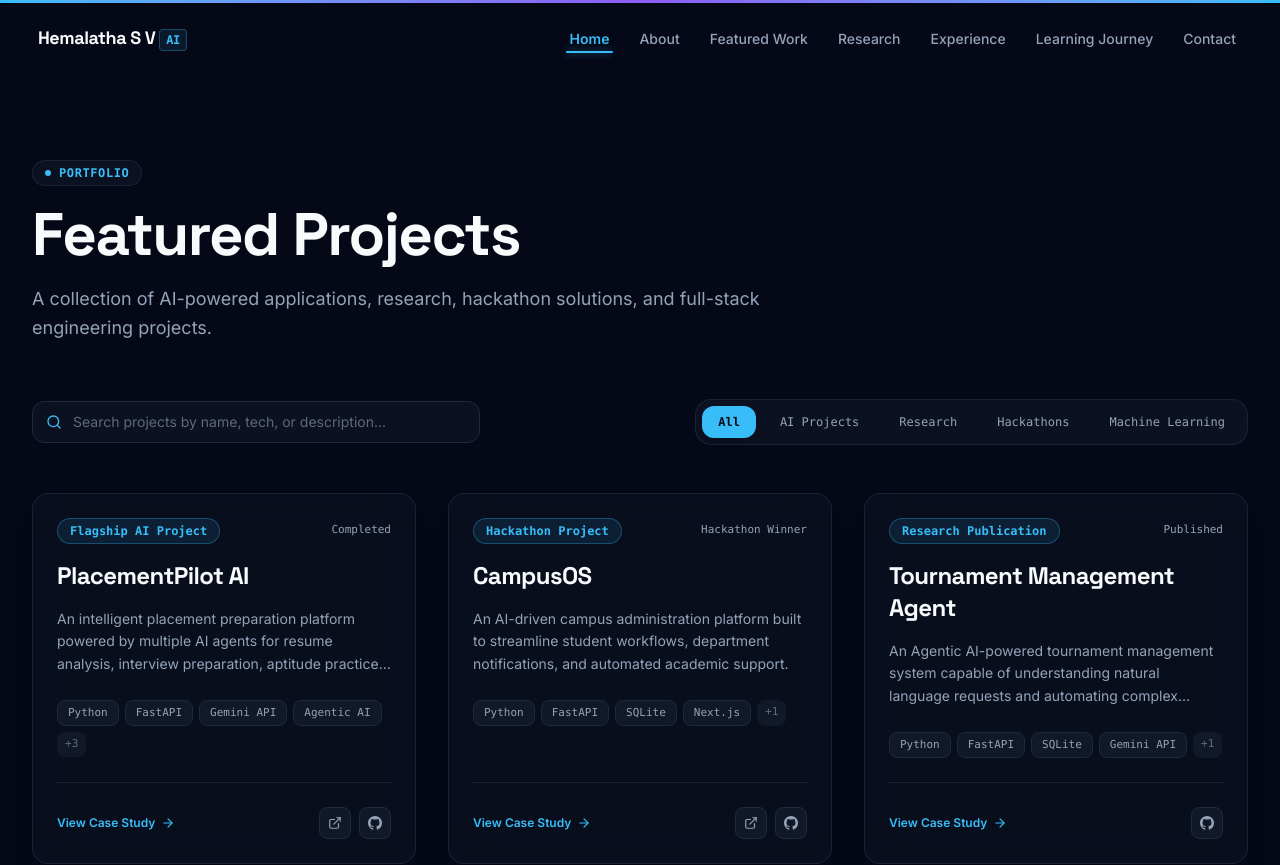
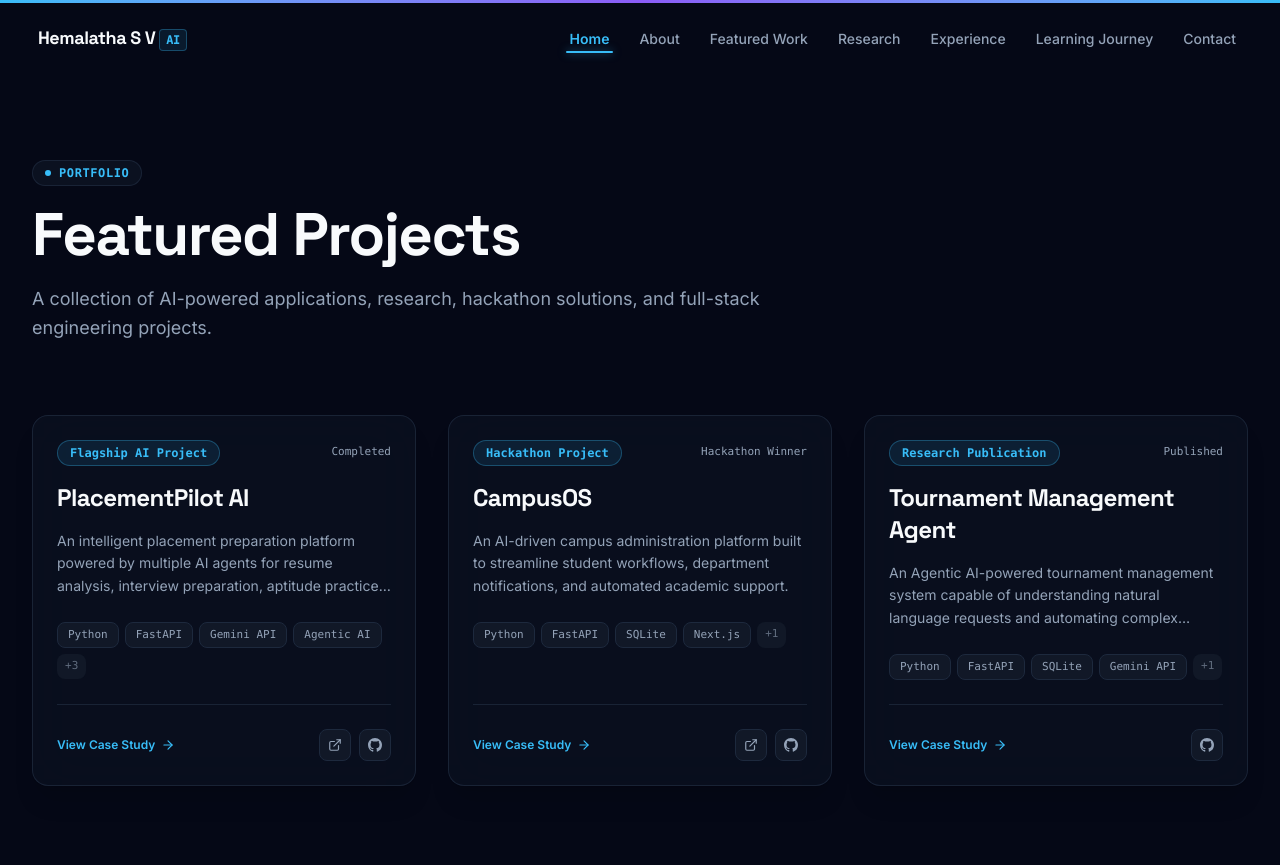
Before and after one commit to HemalathaSV/hemalatha-sv, a Next.js app: page /portfolio in a window 1280 px wide. Shown: the top 865 px of the page. Built offline with nearby package versions, Linux system fonts and the light colour scheme.

Commit message:
refactor: final premium portfolio polish

```diff
--- a/components/portfolio/FilterTabs.tsx
+++ /dev/null
@@ -1,42 +0,0 @@
-"use client";
-
-import React from "react";
-import { motion } from "framer-motion";
-
-interface FilterTabsProps {
-  categories: string[];
-  activeCategory: string;
-  onSelectCategory: (category: string) => void;
-}
-
-export function FilterTabs({
-  categories,
-  activeCategory,
-  onSelectCategory,
-}: FilterTabsProps) {
-  return (
-    <div className="flex flex-wrap items-center gap-2 p-1.5 rounded-2xl bg-[#0B1120] border border-slate-800/80 w-full sm:w-auto">
-      {categories.map((cat) => {
-        const isActive = activeCategory === cat;
-        return (
-          <button
-            key={cat}
-            onClick={() => onSelectCategory(cat)}
-            className={`relative px-4 py-2 rounded-xl text-xs font-mono font-medium transition-colors duration-200 focus-visible:outline-none focus-visible:ring-2 focus-visible:ring-[#38BDF8] ${
-              isActive ? "text-[#050816] font-semibold" : "text-[#94A3B8] hover:text-[#F8FAFC]"
-            }`}
-          >
-            {isActive && (
-              <motion.span
-                layoutId="activeFilterTab"
-                transition={{ type: "spring", stiffness: 400, damping: 30 }}
-                className="absolute inset-0 bg-[#38BDF8] rounded-xl shadow-md"
-              />
-            )}
-            <span className="relative z-10">{cat}</span>
-          </button>
-        );
-      })}
-    </div>
-  );
-}
--- a/components/portfolio/PortfolioSection.tsx
+++ b/components/portfolio/PortfolioSection.tsx
@@ -1,12 +1,10 @@
 "use client";
 
-import React, { useState } from "react";
+import React from "react";
 import { motion, Variants } from "framer-motion";
 import { Container } from "@/components/layout/Container";
 import { ProjectGrid } from "./ProjectGrid";
-import { FilterTabs } from "./FilterTabs";
-import { SearchBar } from "./SearchBar";
-import { filterProjects } from "@/data/projects";
+import { PROJECTS } from "@/data/projects";
 
 const headerVariants: Variants = {
   hidden: { opacity: 0, y: 20 },
@@ -18,19 +16,6 @@ const headerVariants: Variants = {
 };
 
 export function PortfolioSection() {
-  const [activeCategory, setActiveCategory] = useState<string>("All");
-  const [searchQuery, setSearchQuery] = useState<string>("");
-
-  const categories = [
-    "All",
-    "AI Projects",
-    "Research",
-    "Hackathons",
-    "Machine Learning",
-  ];
-
-  const filteredProjects = filterProjects(activeCategory, searchQuery);
-
   return (
     <section className="relative min-h-screen w-full flex flex-col justify-center pt-32 pb-24 sm:pt-40 sm:pb-32 bg-[#050816] overflow-hidden">
       {/* Ambient Radial Glow */}
@@ -40,7 +25,7 @@ export function PortfolioSection() {
       />
 
       <Container>
-        <div className="flex flex-col gap-10 sm:gap-12 relative z-10">
+        <div className="flex flex-col gap-12 sm:gap-16 relative z-10">
           {/* Section Header */}
           <motion.div
             variants={headerVariants}
@@ -67,38 +52,10 @@ export function PortfolioSection() {
             </p>
           </motion.div>
 
-          {/* Interactive Controls: Search & Category Filter */}
-          <div className="flex flex-col md:flex-row items-stretch md:items-center justify-between gap-4 pt-2">
-            <SearchBar value={searchQuery} onChange={setSearchQuery} />
-            <FilterTabs
-              categories={categories}
-              activeCategory={activeCategory}
-              onSelectCategory={setActiveCategory}
-            />
+          {/* Project Grid */}
+          <div className="pt-2">
+            <ProjectGrid projects={PROJECTS} />
           </div>
-
-          {/* Results Count & Project Grid */}
-          {filteredProjects.length > 0 ? (
-            <ProjectGrid projects={filteredProjects} />
-          ) : (
-            <div className="p-12 text-center rounded-2xl bg-[#0B1120] border border-slate-800 space-y-3 my-8">
-              <p className="font-heading text-lg font-bold text-[#F8FAFC]">
-                No matching projects found
-              </p>
-              <p className="text-xs text-[#94A3B8]">
-                Try adjusting your search query or switching category filters.
-              </p>
-              <button
-                onClick={() => {
-                  setActiveCategory("All");
-                  setSearchQuery("");
-                }}
-                className="mt-2 text-xs font-mono text-[#38BDF8] underline hover:opacity-80"
-              >
-                Reset Filters
-              </button>
-            </div>
-          )}
         </div>
       </Container>
     </section>
--- a/components/portfolio/SearchBar.tsx
+++ /dev/null
@@ -1,39 +0,0 @@
-"use client";
-
-import React from "react";
-import { Search, X } from "lucide-react";
-
-interface SearchBarProps {
-  value: string;
-  onChange: (value: string) => void;
-  placeholder?: string;
-}
-
-export function SearchBar({
-  value,
-  onChange,
-  placeholder = "Search projects by name, tech, or description...",
-}: SearchBarProps) {
-  return (
-    <div className="relative flex items-center w-full max-w-md">
-      <div className="absolute left-3.5 text-[#38BDF8] pointer-events-none">
-        <Search className="h-4 w-4" />
-      </div>
-      <input
-        type="text"
-        value={value}
-        onChange={(e) => onChange(e.target.value)}
-        placeholder={placeholder}
-        className="w-full pl-10 pr-10 py-2.5 rounded-xl bg-[#0B1120] border border-slate-800 text-xs sm:text-sm text-[#F8FAFC] placeholder-[#94A3B8]/60 focus:outline-none focus:border-[#38BDF8]/60 focus:ring-2 focus:ring-[#38BDF8]/20 transition-all"
-      />
-      {value && (
-        <button
-          onClick={() => onChange("")}
-          className="absolute right-3.5 text-[#94A3B8] hover:text-[#F8FAFC] p-0.5 rounded-md"
-        >
-          <X className="h-3.5 w-3.5" />
-        </button>
-      )}
-    </div>
-  );
-}
--- a/components/sections/hero/HeroParticles.tsx
+++ /dev/null
@@ -1,49 +0,0 @@
-"use client";
-
-import React, { useMemo } from "react";
-import { motion } from "framer-motion";
-
-export function HeroParticles() {
-  // Generate 30 deterministic particle coordinates and animation parameters
-  const particles = useMemo(() => {
-    return Array.from({ length: 30 }).map((_, i) => ({
-      id: i,
-      x: (i * 3.33 + (i % 5) * 7) % 100, // Percentage X
-      y: (i * 3.1 + (i % 7) * 11) % 100, // Percentage Y
-      size: (i % 3) + 1.5, // 1.5px to 3.5px size
-      duration: 10 + (i % 10) * 2, // 10s to 28s float duration
-      delay: (i % 5) * 1.5,
-      yOffset: -20 - (i % 4) * 15,
-      xOffset: (i % 2 === 0 ? 1 : -1) * (10 + (i % 3) * 10),
-    }));
-  }, []);
-
-  return (
-    <div className="absolute inset-0 pointer-events-none overflow-hidden z-0" aria-hidden="true">
-      {particles.map((p) => (
-        <motion.div
-          key={p.id}
-          className="absolute rounded-full bg-[#38BDF8]/20 dark:bg-[#38BDF8]/25"
-          style={{
-            left: `${p.x}%`,
-            top: `${p.y}%`,
-            width: `${p.size}px`,
-            height: `${p.size}px`,
-            boxShadow: `0 0 ${p.size * 2}px rgba(56, 189, 248, 0.4)`,
-          }}
-          animate={{
-            y: [0, p.yOffset, 0],
-            x: [0, p.xOffset, 0],
-            opacity: [0.15, 0.45, 0.15],
-          }}
-          transition={{
-            duration: p.duration,
-            repeat: Infinity,
-            ease: "easeInOut",
-            delay: p.delay,
-          }}
-        />
-      ))}
-    </div>
-  );
-}
--- a/components/sections/hero/PortraitCard.tsx
+++ b/components/sections/hero/PortraitCard.tsx
@@ -2,51 +2,35 @@
 
 import React from "react";
 import Image from "next/image";
-import { motion, MotionValue, useTransform } from "framer-motion";
+import { motion } from "framer-motion";
 import { PROFILE } from "@/config/profile";
 
 interface PortraitCardProps {
   imageSrc?: string;
   alt?: string;
   className?: string;
-  mouseX?: MotionValue<number>;
-  mouseY?: MotionValue<number>;
 }
 
 export function PortraitCard({
   imageSrc = PROFILE.profileImage,
   alt = PROFILE.name,
   className = "",
-  mouseX,
-  mouseY,
 }: PortraitCardProps) {
-  const parallaxX = useTransform(mouseX || new MotionValue(0), [-0.5, 0.5], [-10, 10]);
-  const parallaxY = useTransform(mouseY || new MotionValue(0), [-0.5, 0.5], [-10, 10]);
-
   return (
     <motion.div
-      initial={{ opacity: 0, scale: 0.92 }}
+      initial={{ opacity: 0, scale: 0.96 }}
       animate={{ opacity: 1, scale: 1 }}
-      transition={{ duration: 0.7, ease: "easeOut" }}
-      style={{ x: mouseX ? parallaxX : 0, y: mouseY ? parallaxY : 0 }}
+      transition={{ duration: 0.5, ease: "easeOut" }}
       className={`relative flex items-center justify-center w-full my-4 lg:my-0 ${className}`}
     >
       {/* Soft radial glow behind portrait */}
       <div
         aria-hidden="true"
-        className="absolute -inset-4 rounded-full bg-[radial-gradient(circle_at_center,rgba(56,189,248,0.18),transparent_70%)] blur-2xl pointer-events-none"
+        className="absolute -inset-4 rounded-full bg-[radial-gradient(circle_at_center,rgba(56,189,248,0.15),transparent_70%)] blur-2xl pointer-events-none"
       />
 
-      {/* Floating Framer Motion Card Container */}
-      <motion.div
-        animate={{ y: [0, -8, 0] }}
-        transition={{
-          duration: 4,
-          repeat: Infinity,
-          ease: "easeInOut",
-        }}
-        className="relative z-10 w-full max-w-[320px] sm:max-w-[380px] lg:max-w-[420px] mx-auto overflow-hidden rounded-3xl bg-[#0B1120]/80 backdrop-blur-xl border border-[#38BDF8]/20 shadow-2xl shadow-black/70 p-3 sm:p-4"
-      >
+      {/* Stable Premium Card Container */}
+      <div className="relative z-10 w-full max-w-[320px] sm:max-w-[380px] lg:max-w-[420px] mx-auto overflow-hidden rounded-3xl bg-[#0B1120]/80 backdrop-blur-xl border border-[#38BDF8]/20 shadow-2xl shadow-black/70 p-3 sm:p-4 group">
         <div className="relative aspect-[3/4] w-full overflow-hidden rounded-2xl bg-[#050816]">
           <Image
             src={imageSrc}
@@ -55,10 +39,10 @@ export function PortraitCard({
             sizes="(max-width: 640px) 320px, (max-width: 1024px) 380px, 420px"
             priority
             unoptimized
-            className="object-cover object-center transition-transform duration-500 hover:scale-105"
+            className="object-cover object-center transition-transform duration-500 group-hover:scale-105"
           />
         </div>
-      </motion.div>
+      </div>
     </motion.div>
   );
 }
--- a/components/sections/hero/index.ts
+++ b/components/sections/hero/index.ts
@@ -4,5 +4,4 @@ export { CTAButtons } from "./CTAButtons";
 export { PortraitCard } from "./PortraitCard";
 export { AchievementCard } from "./AchievementCard";
 export { AchievementCards } from "./AchievementCards";
-export { HeroParticles } from "./HeroParticles";
 export { ScrollIndicator } from "./ScrollIndicator";
```
Also changed, not shown: components/sections/hero/HeroSection.tsx (+10 -34 lines).
